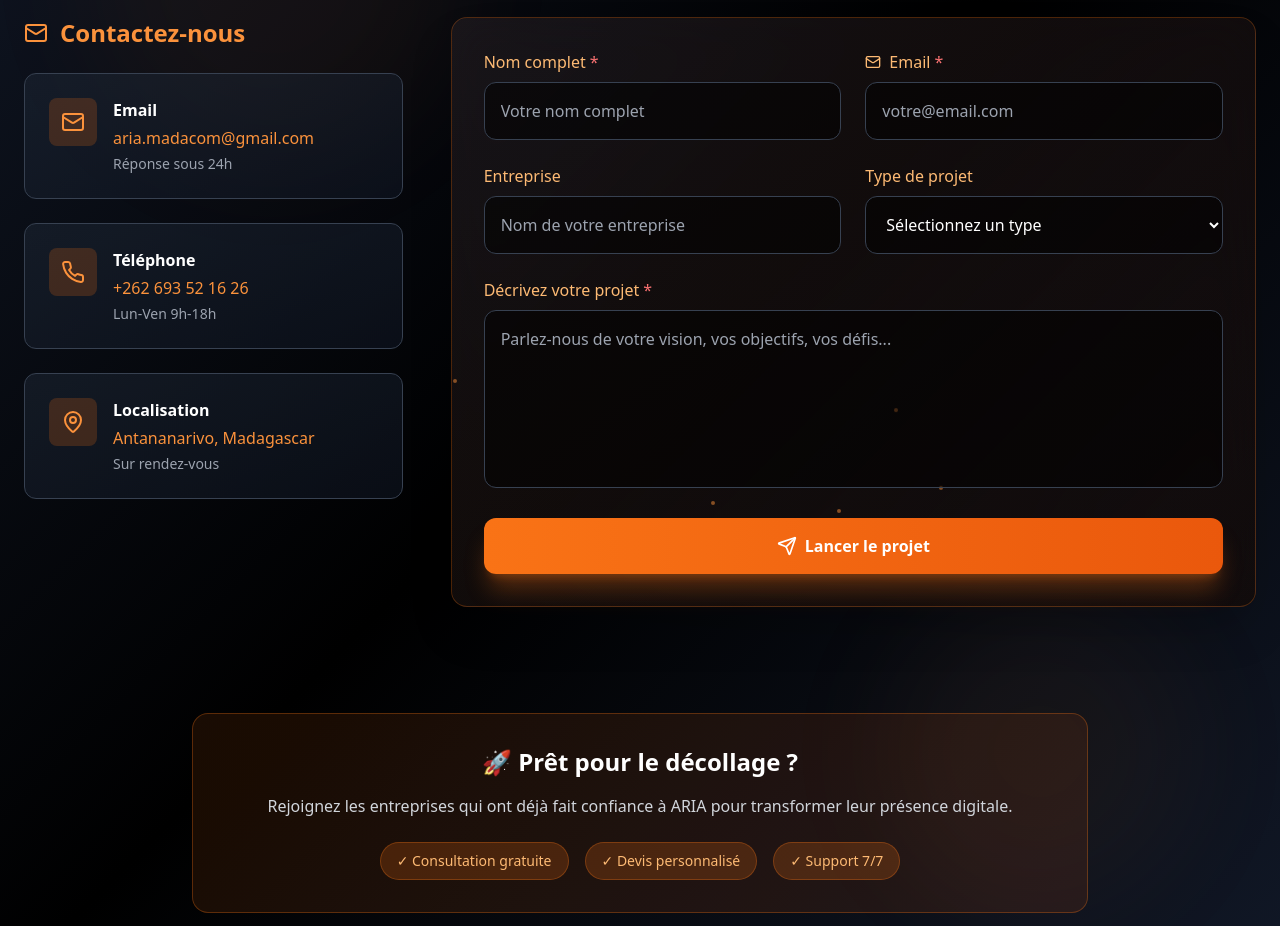
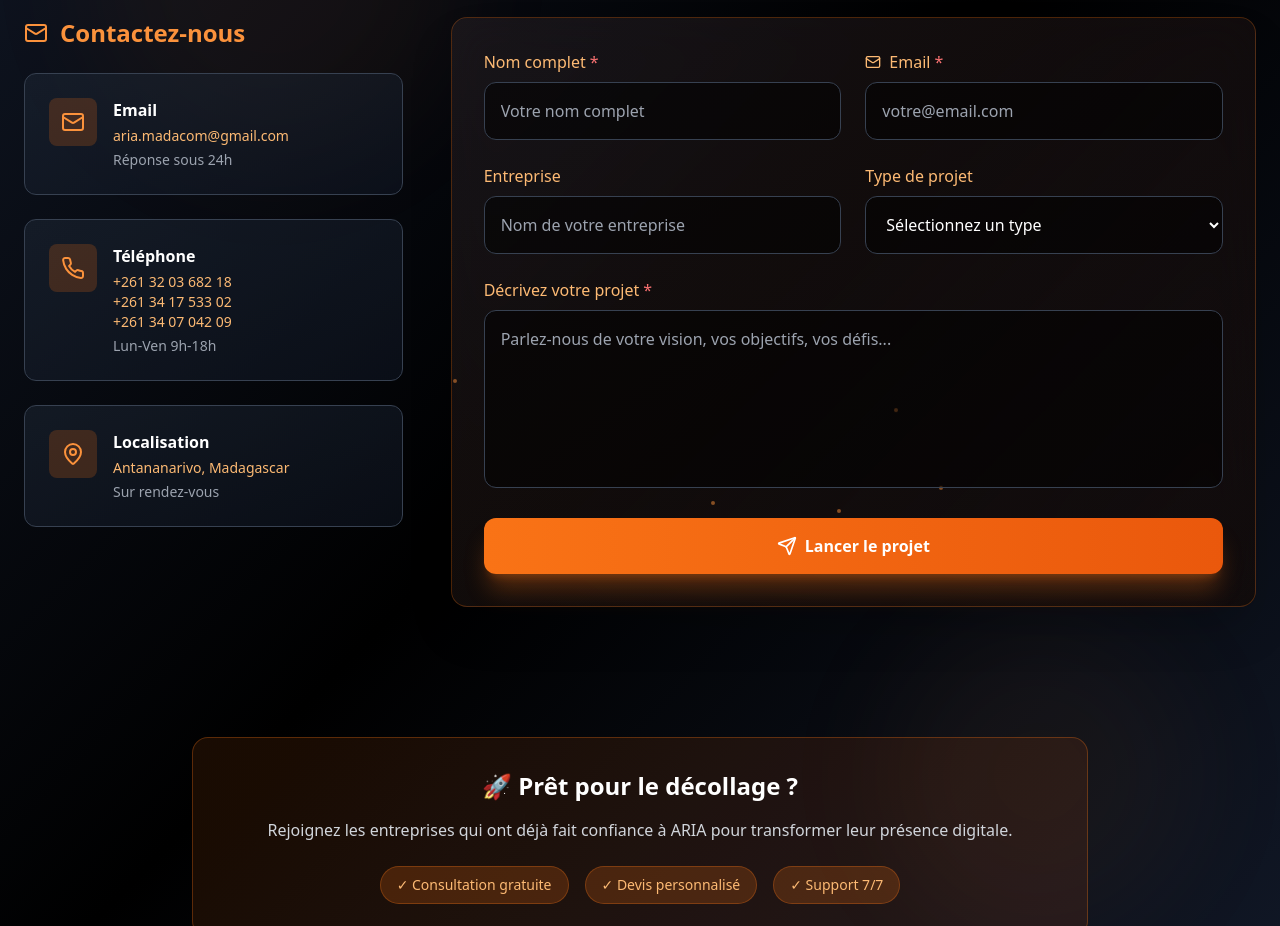
Before and after one commit to mahefaandriam/Aria, a React (Vite) app: page / in a window 1280 px wide. Shown: the part 3760-4686 px from the top of the page. Built offline with nearby package versions, Linux system fonts and the light colour scheme; no server answers; the database is empty.

Commit message:
Update ContactSection.tsx

```diff
--- a/src/components/ContactSection.tsx
+++ b/src/components/ContactSection.tsx
@@ -284,7 +284,11 @@ const ContactSection = () => {
     {
       icon: Phone,
       title: "Téléphone",
-      content: "+262 693 52 16 26",
+      content: [
+        "+261 32 03 682 18",
+        "+261 34 17 533 02",
+        "+261 34 07 042 09",
+      ],
       description: "Lun-Ven 9h-18h"
     },
     {
@@ -366,7 +370,15 @@ const ContactSection = () => {
                       <h4 className="font-semibold text-white mb-1 group-hover:text-orange-300 transition-colors">
                         {info.title}
                       </h4>
-                      <p className="text-orange-400 font-medium mb-1">{info.content}</p>
+                      {/* Gestion string ou array pour le contenu */}
+                      <div className="text-orange-300 font-medium text-sm mb-1">
+                        {Array.isArray(info.content)
+                          ? info.content.map((line, i) => (
+                              <p key={i}>{line}</p>
+                            ))
+                          : <p>{info.content}</p>}
+                      </div>
+                       {/*<p className="text-orange-400 font-medium mb-1">{info.content}</p> */}
                       <p className="text-gray-400 text-sm">{info.description}</p>
                     </div>
                   </div>
```
